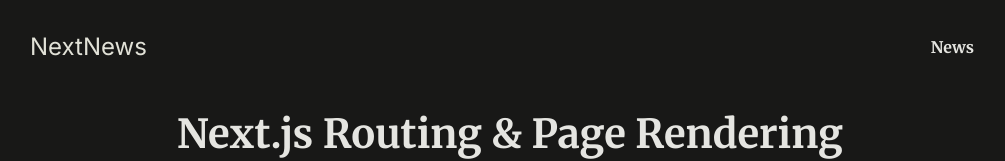
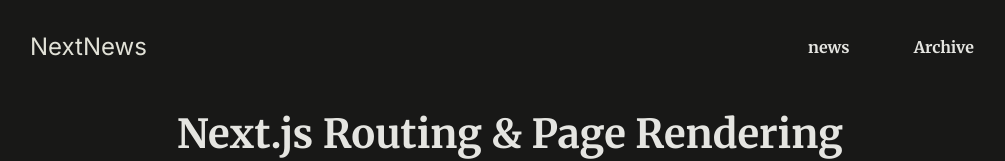
Before and after one commit to hamedmkm/deep-routing-nextjs, a Next.js app: page / in a window 1280 px wide. Shown: the top 161 px of the page, without its empty margins (130-1135 px from the left). Built offline with nearby package versions, Linux system fonts and the light colour scheme.

Commit message:
use pathname in another component for client side

```diff
--- a/component/Main-Header/Main-header.js
+++ b/component/Main-Header/Main-header.js
@@ -1,6 +1,12 @@
+
 import Link from 'next/link';
 
+import NavLink from '@/component/Main-Header/nav-link';
+
 export default function MainHeader() {
+
+
+
   return (
     <header id="main-header">
       <div id="logo">
@@ -9,7 +15,10 @@ export default function MainHeader() {
       <nav>
         <ul>
           <li>
-            <Link href="/news">News</Link>
+          <NavLink href="/news">news</NavLink>
+          </li>
+          <li>
+          <NavLink href="/archive">Archive</NavLink>
           </li>
         </ul>
       </nav>
--- /dev/null
+++ b/component/Main-Header/nav-link.js
@@ -0,0 +1,13 @@
+"use client";
+import Link from "next/link";
+import { usePathname } from "next/navigation";
+
+export default function NavLink({ href = "/", children }) {
+  const path = usePathname();
+  return (
+    <Link href={href} className={path.startsWith(href) ? "active" : undefined}>
+      {children}
+    </Link>
+
+  );
+}
```
Also changed, not shown: app/archive/@archive/[[...filter]]/error.js (added, +10 -0 lines).
